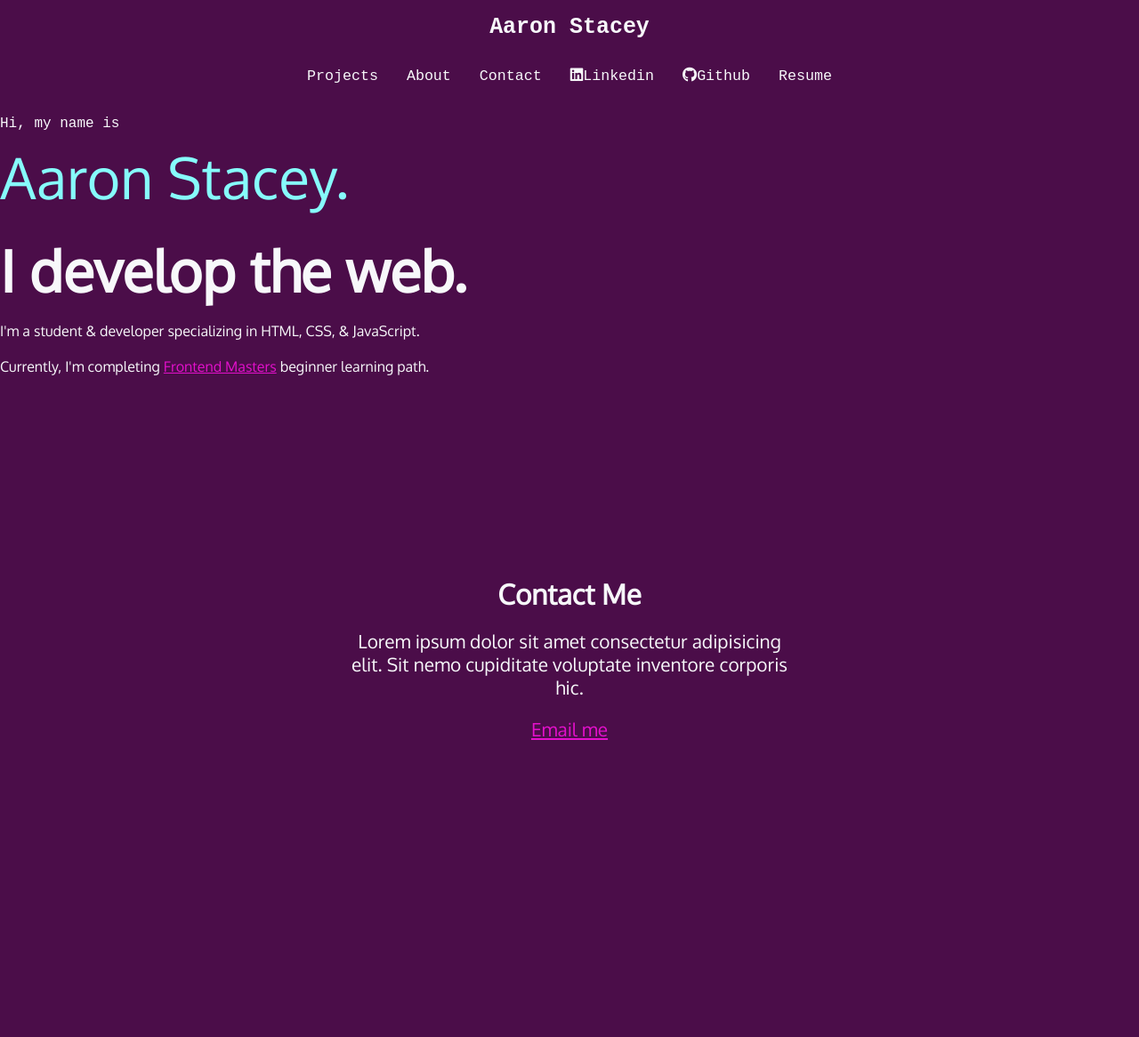
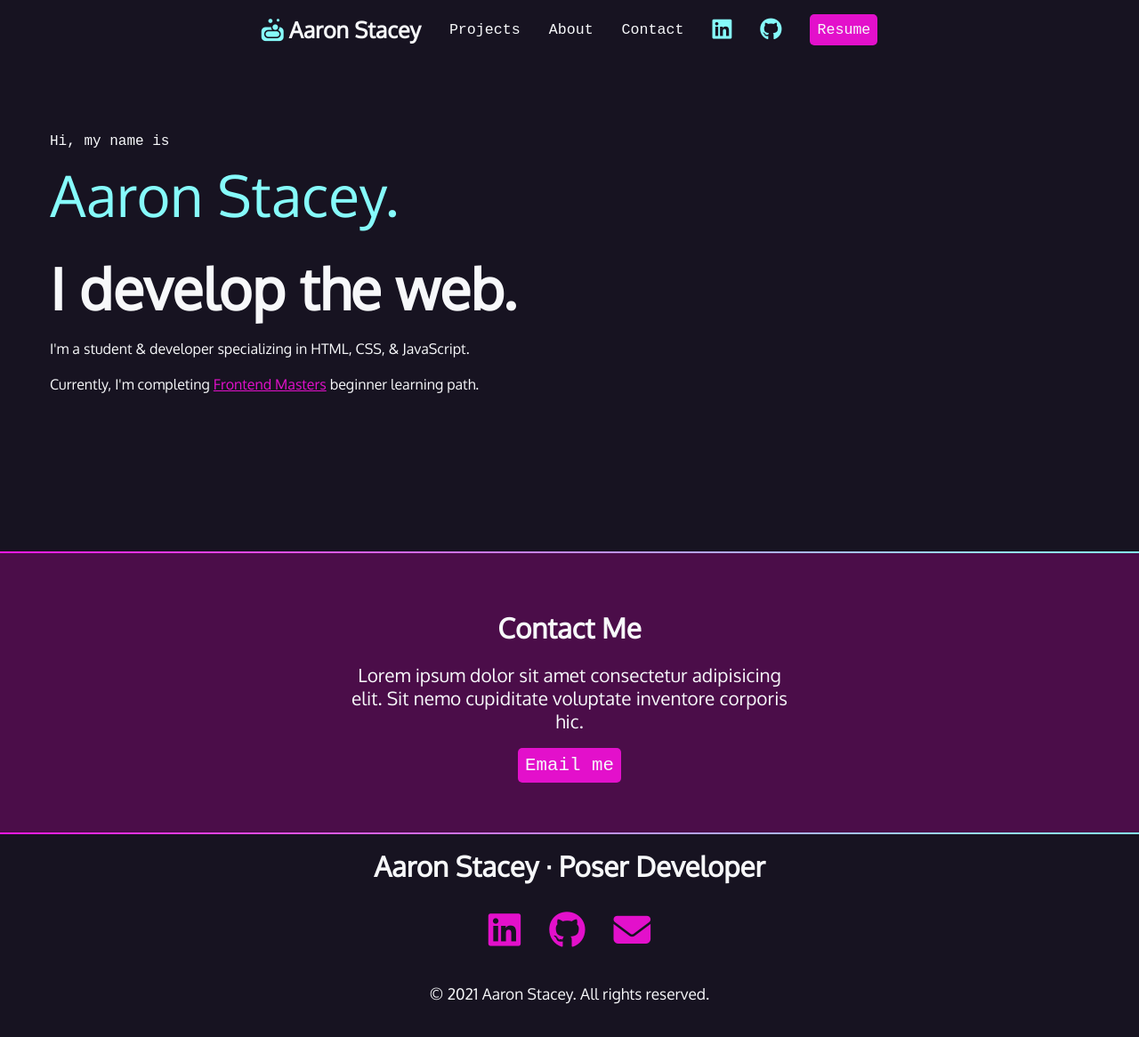
Before and after one commit to adostacey/adostacey.github.io, a plain HTML site: page fem/portfolio-tut/index.html in a window 1280 px wide. Shown: the whole page at 89% size. Before the commit the page ends 897 px from the top, so only its background shows below. Drawn offline with Linux system fonts and the light colour scheme; a web font is replaced by a local one.

Commit message:
check-in

```diff
--- a/fem/portfolio-tut/index.html
+++ b/fem/portfolio-tut/index.html
@@ -10,20 +10,27 @@
     <nav id="primary-nav">
       <ul>
         <li>
-          <a href=""><h1>Aaron Stacey</h1></a>
+          <h1>
+            <a href=""><i class="fa-solid fa-soap"></i> Aaron Stacey</a>
+          </h1>
         </li>
         <li><a href="#projects">Projects</a></li>
         <li><a href="http://">About</a></li>
         <li><a href="#contact">Contact</a></li>
+        <!--! .sr-only and aria-hidden rules are supplied by fontawesome  -->
         <li>
           <a href="http://"
-            ><span class="fa-brands fa-linkedin"></span>Linkedin</a
+            ><span class="fa-brands fa-linkedin" aria-hidden="true"></span
+            ><span class="sr-only">Linkedin</span></a
           >
         </li>
         <li>
-          <a href="http://"><span class="fa-brands fa-github"></span>Github</a>
+          <a href="http://"
+            ><span class="fa-brands fa-github" aria-hidden="false"></span
+            ><span class="sr-only">Github</span></a
+          >
         </li>
-        <li><a href="http://">Resume</a></li>
+        <li><a class="button" href="http://">Resume</a></li>
       </ul>
     </nav>
     <section id="intro">
@@ -35,13 +42,43 @@
         learning path.
       </p>
     </section>
+    <div class="gradient"></div>
     <section id="contact">
       <h2>Contact Me</h2>
       <p>
         Lorem ipsum dolor sit amet consectetur adipisicing elit. Sit nemo
         cupiditate voluptate inventore corporis hic.
       </p>
-      <a href="mailto:#">Email me</a>
+      <a class="button" href="mailto:#">Email me</a>
     </section>
+    <div class="gradient"></div>
+    <footer>
+      <h2>Aaron Stacey &middot; Poser Developer</h2>
+      <!-- ! restrict nav tags to major nav elements -->
+      <nav>
+        <ul>
+          <li>
+            <a href=""
+              ><span class="fa-brands fa-linkedin" aria-hidden="false"></span
+              ><span class="sr-only">LinkedIn</span></a
+            >
+          </li>
+          <li>
+            <a href=""
+              ><span class="fa-brands fa-github" aria-hidden="false"></span
+              ><span class="sr-only">Github</span></a
+            >
+          </li>
+          <li>
+            <a href=""
+              ><span class="fa-solid fa-envelope" aria-hidden="false"></span
+              ><span class="sr-only">Email</span></a
+            >
+          </li>
+        </ul>
+      </nav>
+
+      <p><small> &copy; 2021 Aaron Stacey. All rights reserved.</small></p>
+    </footer>
   </body>
 </html>
--- a/fem/portfolio-tut/style.css
+++ b/fem/portfolio-tut/style.css
@@ -30,7 +30,7 @@ body {
   margin: 0;
   padding: 0;
   font-family: var(--sans);
-  background-color: var(--plum);
+  background-color: var(--black);
   color: var(--white);
   font-size: var(--font-size);
 }
@@ -51,10 +51,41 @@ a:hover {
   text-decoration: none;
 }
 
+nav [class*="fa-"] {
+  font-size: 150%;
+  color: var(--aqua);
+}
+
+nav h1 [class*="fa-"] {
+  font-size: 100%;
+  color: var(--aqua);
+}
+
+nav h1 a {
+  display: inline;
+}
+
+nav a:hover,
+nav [class*="fa-"]:hover {
+  color: var(--magenta);
+}
+
+/* background color divs */
+.gradient {
+  background: linear-gradient(
+    90deg,
+    rgba(255, 23, 228, 1),
+    rgba(134, 251, 251, 1)
+  );
+  height: 2px;
+}
+
 /* intro styles */
 
 #intro {
-  padding-bottom: 10rem;
+  padding: 4rem 1rem 10rem 1rem;
+  max-width: 1200px;
+  margin: 0 auto;
 }
 
 #intro p {
@@ -110,7 +141,7 @@ nav ul {
   gap: 2rem;
 }
 
-nav li:first-child {
+.primary-nav li:first-child {
   flex-basis: 100%;
   text-align: center;
 }
@@ -124,3 +155,53 @@ nav a {
 nav a:hover {
   color: var(--magenta);
 }
+
+.button {
+  background-color: var(--magenta);
+  padding: 0.5rem;
+  border-radius: 5px;
+  text-decoration: none;
+  color: var(--white);
+  font-family: var(--mono);
+}
+
+.button:hover {
+  color: var(--white);
+  background-color: var(--hotmag);
+}
+
+@media (min-width: 850px) {
+  nav {
+    max-width: 1200px;
+    margin: 0 auto;
+  }
+  .primary-nav li:first-child {
+    flex-basis: auto;
+    text-align: left;
+    margin-right: auto; /*! key */
+  }
+}
+
+footer {
+  /* margin: 0 auto; */
+  padding: 1rem 30%;
+  text-align: center;
+}
+
+footer nav {
+  list-style-type: none;
+  padding-top: 2rem;
+}
+
+footer [class*="fa-"] {
+  font-size: 250%;
+  color: var(--magenta);
+}
+
+footer [class*="fa-"]:hover {
+  color: var(--hotmag);
+}
+/* ! swapped to small tag */
+/* footer p {
+  font-size: 80%;
+} */
```
